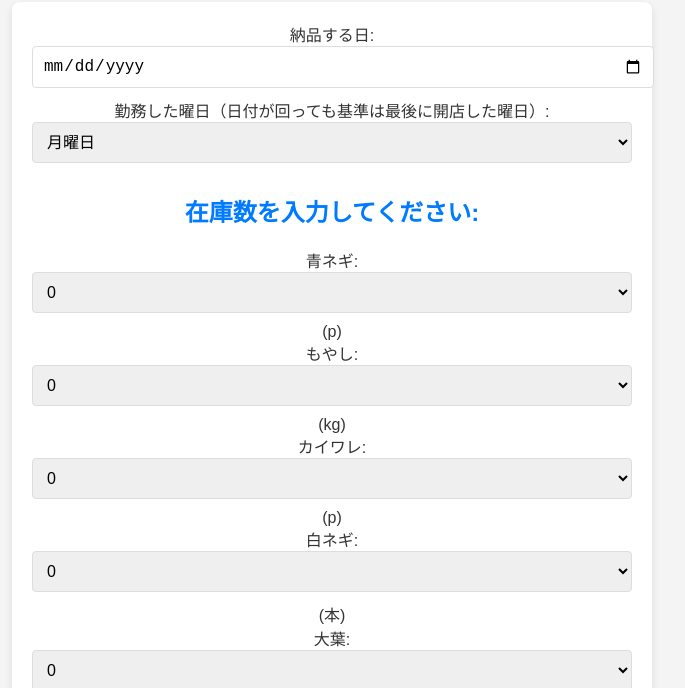
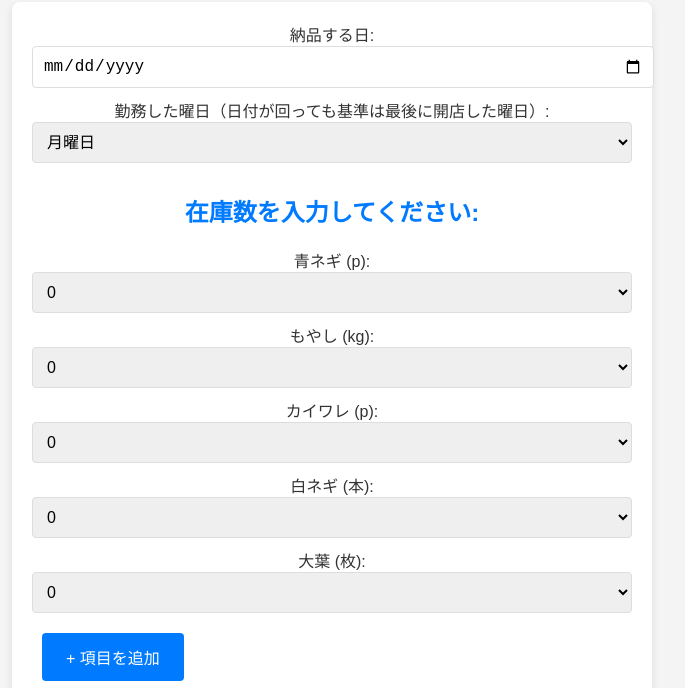
Before and after one commit to Nyakoooooo/hachu, a plain HTML site: page index.html in a window 1280 px wide. Shown: the part 87-775 px from the top of the page, without its empty margins (308-993 px from the left). Drawn offline with Linux system fonts and the light colour scheme.

Commit message:
Update index.html

```diff
--- a/index.html
+++ b/index.html
@@ -3,16 +3,16 @@
 <head>
     <meta charset="UTF-8">
     <meta name="viewport" content="width=device-width, initial-scale=1.0">
+    <title>発注管理システム</title>
     <link rel="stylesheet" href="styles.css">
-    <title>発注管理システム</title>
     <script>
         const requirements = {
             Monday: { "青ネギ": 9, "もやし": 6, "カイワレ": 6, "白ネギ": 30, "大葉": 100 },
-            Tuesday: { "青ネギ": 9, "もやし": 6, "カイワレ": 6 },
+            Tuesday: { "青ネギ": 9, "もやし": 6, "カイワレ": 6, "白ネギ": 30, "大葉": 100 },
             Wednesday: { "青ネギ": 9, "もやし": 6, "カイワレ": 6, "白ネギ": 30, "大葉": 100 },
-            Thursday: { "青ネギ": 11, "もやし": 9, "カイワレ": 8, "白ネギ": 30 },
+            Thursday: { "青ネギ": 11, "もやし": 9, "カイワレ": 8, "白ネギ": 30, "大葉": 100 },
             Friday: { "青ネギ": 6, "もやし": 5, "カイワレ": 3, "白ネギ": 30, "大葉": 100 },
-            Saturday: { "青ネギ": 8, "もやし": 6, "カイワレ": 6 },
+            Saturday: { "青ネギ": 8, "もやし": 6, "カイワレ": 6, "白ネギ": 30, "大葉": 100 },
         };
 
         function updateFields() {
@@ -20,27 +20,79 @@
             const fieldsContainer = document.getElementById("fields");
             fieldsContainer.innerHTML = "";
 
+            const maxLimits = {
+                "青ネギ": 15,
+                "もやし": 15,
+                "カイワレ": 15,
+                "白ネギ": 30,
+                "大葉": 100
+            };
+
             const currentRequirements = requirements[day] || {};
             for (const [key, value] of Object.entries(currentRequirements)) {
                 const unit = key === "青ネギ" || key === "カイワレ" ? "p" : key === "もやし" ? "kg" : key === "白ネギ" ? "本" : "枚";
                 let options = "";
-                for (let i = 0; i <= 100; i++) {
-                    options += `<option value="${i}">${i}</option>`;
+
+                if (key === "白ネギ") {
+                    for (let i = 0; i <= maxLimits[key]; i++) {
+                        if (i === 30) {
+                            options += `<option value="${i}">1ケース（30p）</option>`;
+                        } else {
+                            options += `<option value="${i}">${i}</option>`;
+                        }
+                    }
+                } else if (key === "大葉") {
+                    options += `<option value="0">0</option>`;
+                    options += `<option value="100">1p（100枚）</option>`;
+                } else {
+                    for (let i = 0; i <= maxLimits[key]; i++) {
+                        options += `<option value="${i}">${i}</option>`;
+                    }
                 }
+
                 fieldsContainer.innerHTML += `
                     <div class="field-row">
-                        <label>${key}:</label>
+                        <label>${key} (${unit}):</label>
                         <select name="${key}" class="input-field">${options}</select>
-                        <span class="unit">(${unit})</span>
                     </div>
                 `;
             }
         }
 
+        function addCustomField() {
+            const customFieldsContainer = document.getElementById("custom-fields");
+            const fieldId = `custom-${Date.now()}`;
+
+            const customFieldHTML = `
+                <div class="field-row" id="${fieldId}">
+                    <input type="text" placeholder="野菜名" class="input-field custom-name" required>
+                    <select class="input-field custom-quantity">
+                        ${[...Array(101).keys()].map(i => `<option value="${i}">${i}</option>`).join("")}
+                    </select>
+                    <button type="button" onclick="removeCustomField('${fieldId}')">削除</button>
+                </div>
+            `;
+
+            customFieldsContainer.insertAdjacentHTML("beforeend", customFieldHTML);
+        }
+
+        function removeCustomField(fieldId) {
+            const field = document.getElementById(fieldId);
+            if (field) field.remove();
+        }
+
         function calculateOrder() {
             const day = document.getElementById("day").value;
-            const date = new Date(document.getElementById("date").value);
+            const dateInput = document.getElementById("date").value;
+
+            if (!dateInput) {
+                alert("日付を選択してください。");
+                return;
+            }
+
+            const date = new Date(dateInput);
             const fields = document.querySelectorAll("#fields select");
+            const customFields = document.querySelectorAll("#custom-fields .field-row");
             const resultContainer = document.getElementById("result");
             const messageContainer = document.getElementById("order-message");
 
@@ -56,9 +108,26 @@
                 const stock = parseInt(field.value, 10);
                 const required = requirements[day][name];
                 const unit = name === "青ネギ" || name === "カイワレ" ? "p" : name === "もやし" ? "kg" : name === "白ネギ" ? "本" : "枚";
+
                 if (required !== undefined) {
                     const order = Math.max(required - stock, 0);
-                    message += `${name}: <span class="highlight">${order}</span>${unit}\n`;
+
+                    if (name === "白ネギ" && order === 30) {
+                        message += `${name}: <span class="highlight">1ケース（30p）</span>\n`;
+                    } else if (name === "大葉" && order === 100) {
+                        message += `${name}: <span class="highlight">1p（100枚）</span>\n`;
+                    } else {
+                        message += `${name}: <span class="highlight">${order}</span>${unit}\n`;
+                    }
+                }
+            });
+
+            customFields.forEach(customField => {
+                const name = customField.querySelector(".custom-name").value;
+                const quantity = customField.querySelector(".custom-quantity").value;
+
+                if (name && quantity > 0) {
+                    message += `${name}: ${quantity}\n`;
                 }
             });
 
@@ -98,6 +167,8 @@
             </div>
             <h2>在庫数を入力してください:</h2>
             <div id="fields"></div>
+            <div id="custom-fields"></div>
+            <button type="button" onclick="addCustomField()">+ 項目を追加</button>
             <div class="button-group">
                 <button type="submit">計算する</button>
                 <button type="reset">リセット</button>
@@ -108,8 +179,8 @@
         <div class="result-box">
             <h2>発注メッセージ</h2>
             <pre id="order-message"></pre>
+            <button onclick="copyMessage()">メッセージをコピー</button>
         </div>
-        <button onclick="copyMessage()">メッセージをコピー</button>
     </div>
 </body>
 </html>
```
